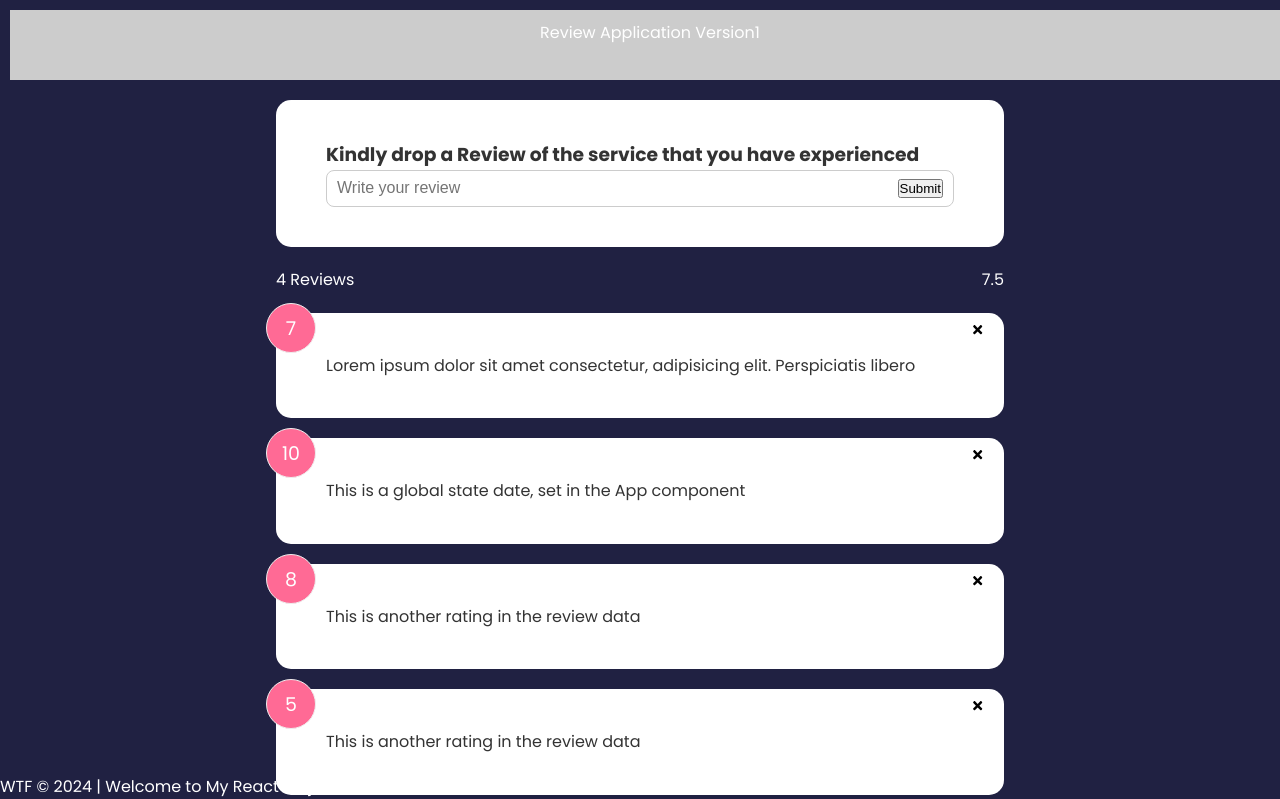
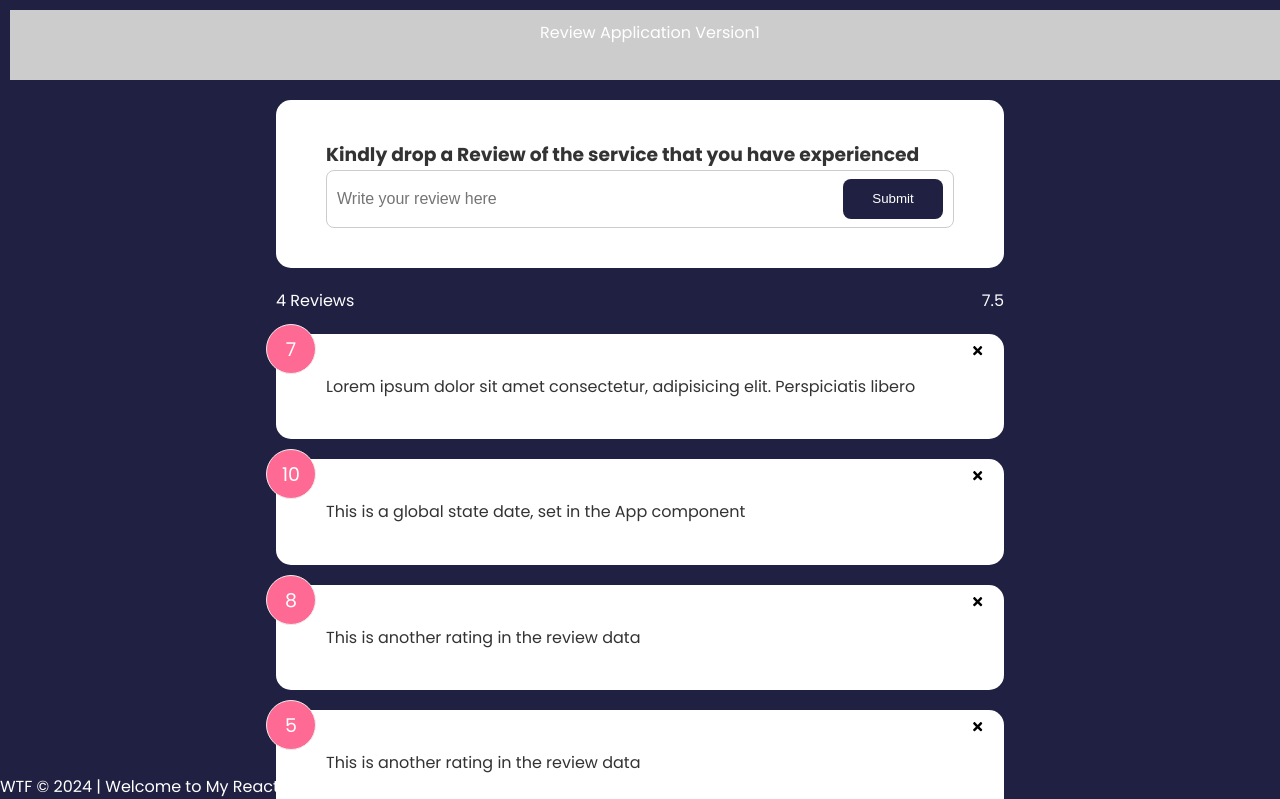
Before and after one commit to Janeirungu01/reviews-web-app, a React (Vite) app: page /review in a window 1280 px wide. Shown: the top 799 px of the page. Built offline with nearby package versions, Linux system fonts and the light colour scheme.

Commit message:
feat: create a button component for a reusable need

```diff
--- a/src/App.jsx
+++ b/src/App.jsx
@@ -31,7 +31,6 @@ function App() {
          <ReviewList reviews={review} deleteReview={deleteReview} />
         </div>
 
-      < Body />
       < Footer />
 
     </>
--- /dev/null
+++ b/src/components/Button.jsx
@@ -0,0 +1,12 @@
+
+function Button({children, variant, type, isDisabled}) {
+  return (
+    <>
+      <button type={type} disabled={isDisabled} className={`btn btn-${variant}`}>
+      {children}
+      </button>
+    </>
+  )
+}
+
+export default Button
--- a/src/components/ReviewForm.jsx
+++ b/src/components/ReviewForm.jsx
@@ -1,6 +1,11 @@
-
+import { useState } from "react"
+import Button from "./Button"
 
 function ReviewForm() {
+    const [text, setText] = useState('')
+    const textHandler =(e) => {
+        setText(e.target.value)
+    }
   return (
     <>
         <div className="container">
@@ -8,8 +13,9 @@ function ReviewForm() {
             <form>
                 <h3>Kindly drop a Review of the service that you have experienced</h3>
                 <div className="input-group">
-                    <input type="text" placeholder="Write your review" />
-                    <button type="submit"> Submit</button>
+                    <input type="text" value={text} placeholder="Write your review here" onChange={textHandler} />
+
+                    <Button type='submit' variant='primary'>Submit</Button>
                 </div>
             </form>
             </div>
```
